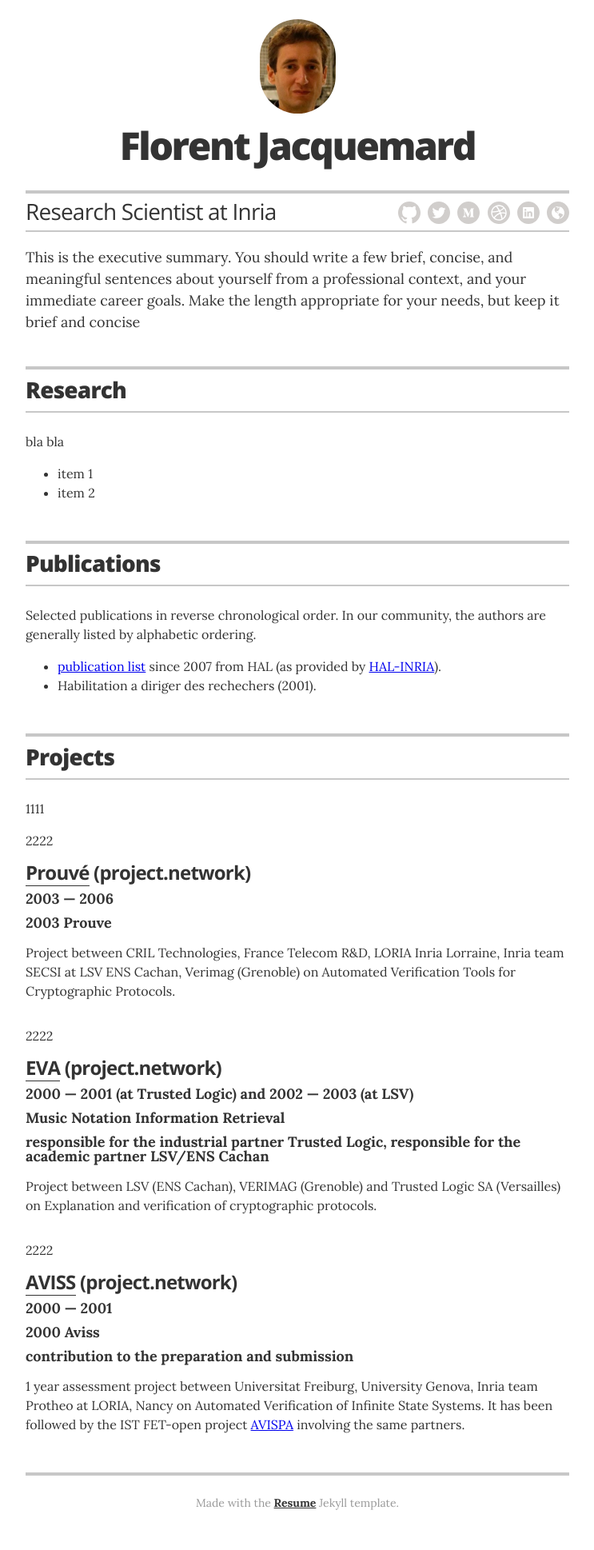
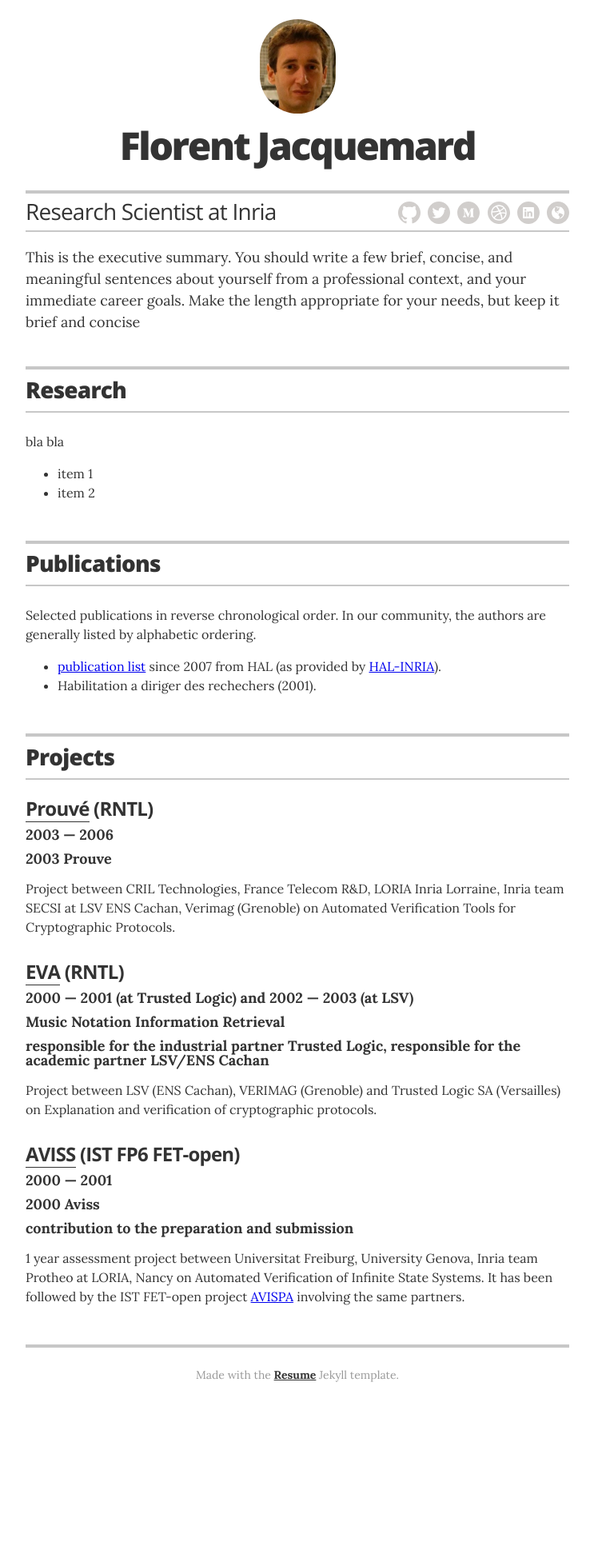
Before and after one commit to florento/florent-jacquemard.github.io, a Jekyll site: the page built from index.html, in a window 1280 px wide. Shown: the whole page at 80% size, without its empty margins (268-1011 px from the left). Built offline with Jekyll 4.4.1, drawn with Linux system fonts in a browser that asks for light colours; after the commit the page ends 1778 px from its top, so only the background shows below that.

Commit message:
debug projects

```diff
--- a/_layouts/resume.html
+++ b/_layouts/resume.html
@@ -156,13 +156,11 @@
         <header class="section-header">
           <h2>Projects</h2>
         </header>
-        <p>1111</p>
 
         {% for project in site.projects reversed %}
-        <p>2222</p>
         <div class="resume-item" itemscope itemtype="http://schema.org/CreativeWork">
           <meta itemprop="creator" content="{{ site.resume_name }}" itemtype="http://schema.org/Person" />
-          <h3 class="resume-item-title" itemprop="name">{% if project.url %}<a href="{{ project.url }}">{{ project.name }}</a>{% else %}{{ project.name }}{% endif %} (project.network)</h3>
+          <h3 class="resume-item-title" itemprop="name">{% if project.url %}<a href="{{ project.url }}">{{ project.name }}</a>{% else %}{{ project.name }}{% endif %} ({{ project.network }})</h3>
           <h4 class="resume-item-details" itemprop="description">{{ project.duration }}</h4>
           {% if project.title %}<h4 class="resume-item-details" itemprop="description">{{ project.title }}</h4>{% endif %}
           {% if project.role %}<h4 class="resume-item-details" itemprop="description">{{ project.role }}</h4>{% endif %}
```
